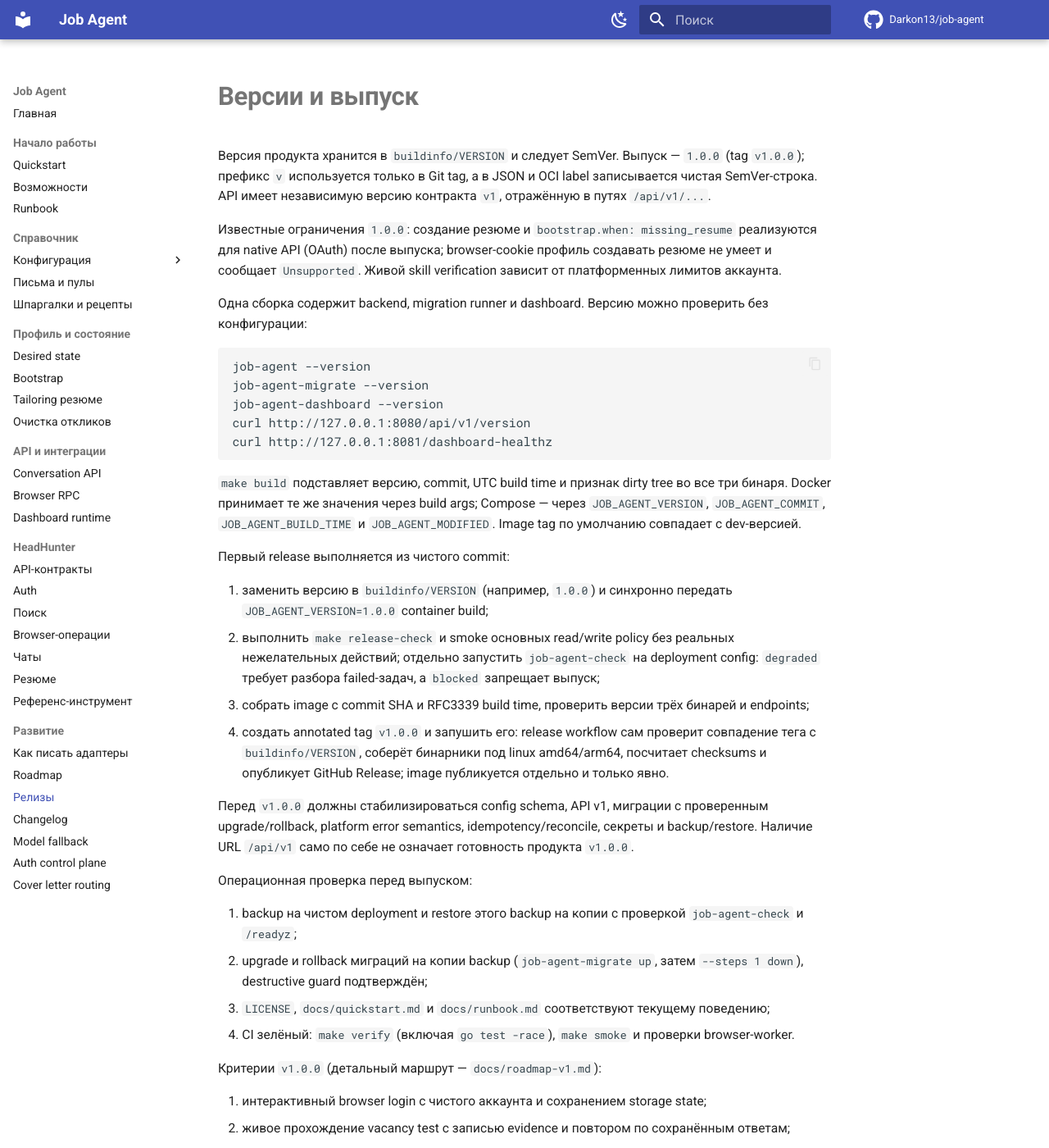
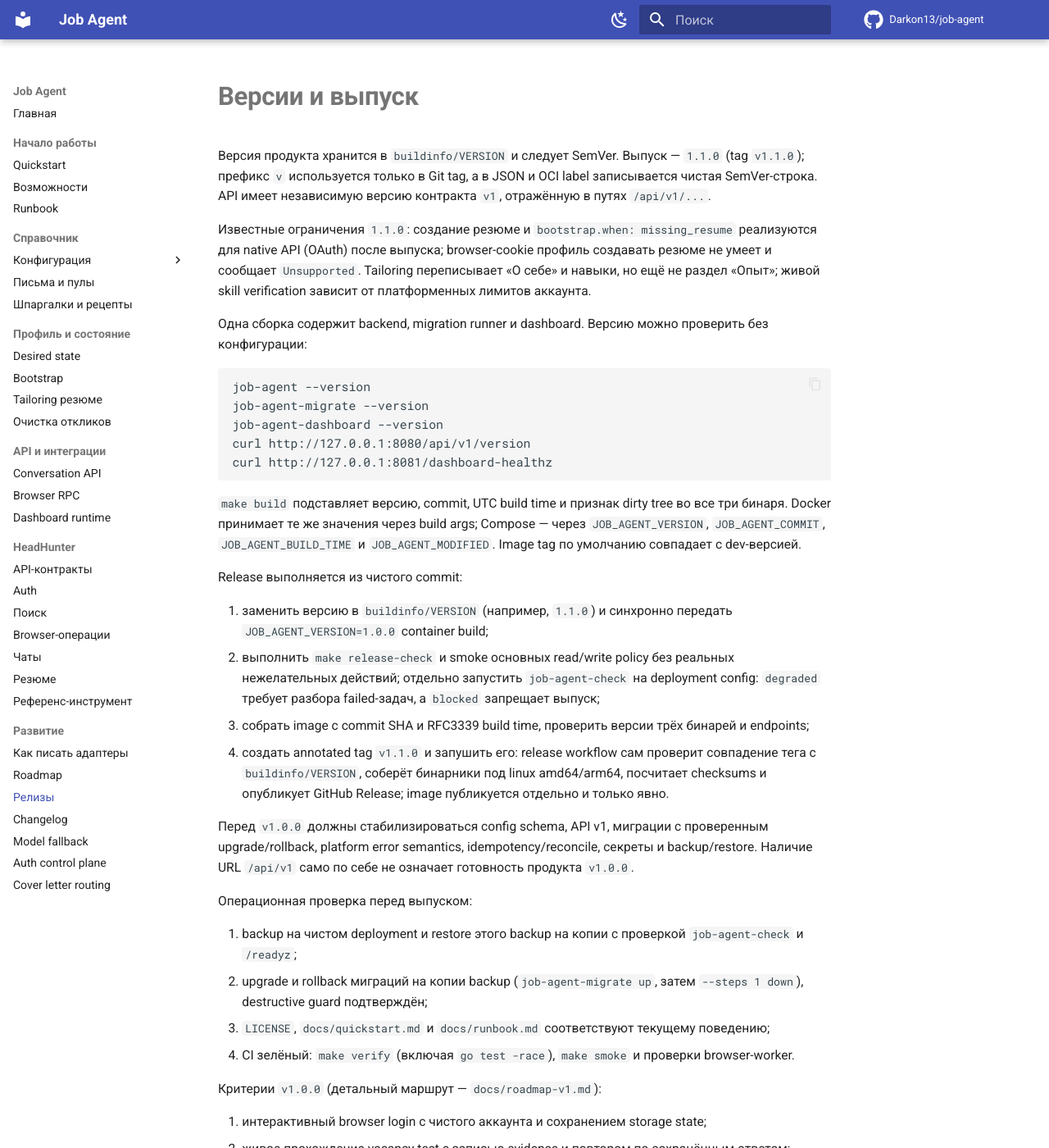
Before and after one commit to Darkon13/job-agent, an MkDocs documentation site: the page built from docs/releasing.md, in a window 1280 px wide and 1400 px high. Shown: the whole window at 82% size. Built offline with MkDocs 1.6.1 and Material for MkDocs 9.7.7, drawn with Linux system fonts in a browser that asks for light colours; comment, search, counter and statistics services are not loaded.

Commit message:
release: prepare v1.1.0

```diff
--- a/docs/releasing.md
+++ b/docs/releasing.md
@@ -1,14 +1,15 @@
 # Версии и выпуск
 
 Версия продукта хранится в `buildinfo/VERSION` и следует SemVer. Выпуск —
-`1.0.0` (tag `v1.0.0`); префикс `v` используется только в Git tag, а в JSON и
+`1.1.0` (tag `v1.1.0`); префикс `v` используется только в Git tag, а в JSON и
 OCI label записывается чистая SemVer-строка. API имеет независимую версию
 контракта `v1`, отражённую в путях `/api/v1/...`.
 
-Известные ограничения `1.0.0`: создание резюме и `bootstrap.when:
+Известные ограничения `1.1.0`: создание резюме и `bootstrap.when:
 missing_resume` реализуются для native API (OAuth) после выпуска; browser-cookie
-профиль создавать резюме не умеет и сообщает `Unsupported`. Живой skill
-verification зависит от платформенных лимитов аккаунта.
+профиль создавать резюме не умеет и сообщает `Unsupported`. Tailoring переписывает
+«О себе» и навыки, но ещё не раздел «Опыт»; живой skill verification зависит от
+платформенных лимитов аккаунта.
 
 Одна сборка содержит backend, migration runner и dashboard. Версию можно
 проверить без конфигурации:
@@ -26,9 +27,9 @@ curl http://127.0.0.1:8081/dashboard-healthz
 через `JOB_AGENT_VERSION`, `JOB_AGENT_COMMIT`, `JOB_AGENT_BUILD_TIME` и
 `JOB_AGENT_MODIFIED`. Image tag по умолчанию совпадает с dev-версией.
 
-Первый release выполняется из чистого commit:
+Release выполняется из чистого commit:
 
-1. заменить версию в `buildinfo/VERSION` (например, `1.0.0`) и синхронно
+1. заменить версию в `buildinfo/VERSION` (например, `1.1.0`) и синхронно
    передать `JOB_AGENT_VERSION=1.0.0` container build;
 2. выполнить `make release-check` и smoke основных read/write policy без
    реальных нежелательных действий; отдельно запустить `job-agent-check` на
@@ -36,7 +37,7 @@ curl http://127.0.0.1:8081/dashboard-healthz
    запрещает выпуск;
 3. собрать image с commit SHA и RFC3339 build time, проверить версии трёх
    бинарей и endpoints;
-4. создать annotated tag `v1.0.0` и запушить его: release workflow сам
+4. создать annotated tag `v1.1.0` и запушить его: release workflow сам
    проверит совпадение тега с `buildinfo/VERSION`, соберёт бинарники под
    linux amd64/arm64, посчитает checksums и опубликует GitHub Release; image
    публикуется отдельно и только явно.
```
Also changed, not shown: docs/changelog.md (+1 -1 lines), docs/runbook.md (+3 -3 lines), 2 other files.
